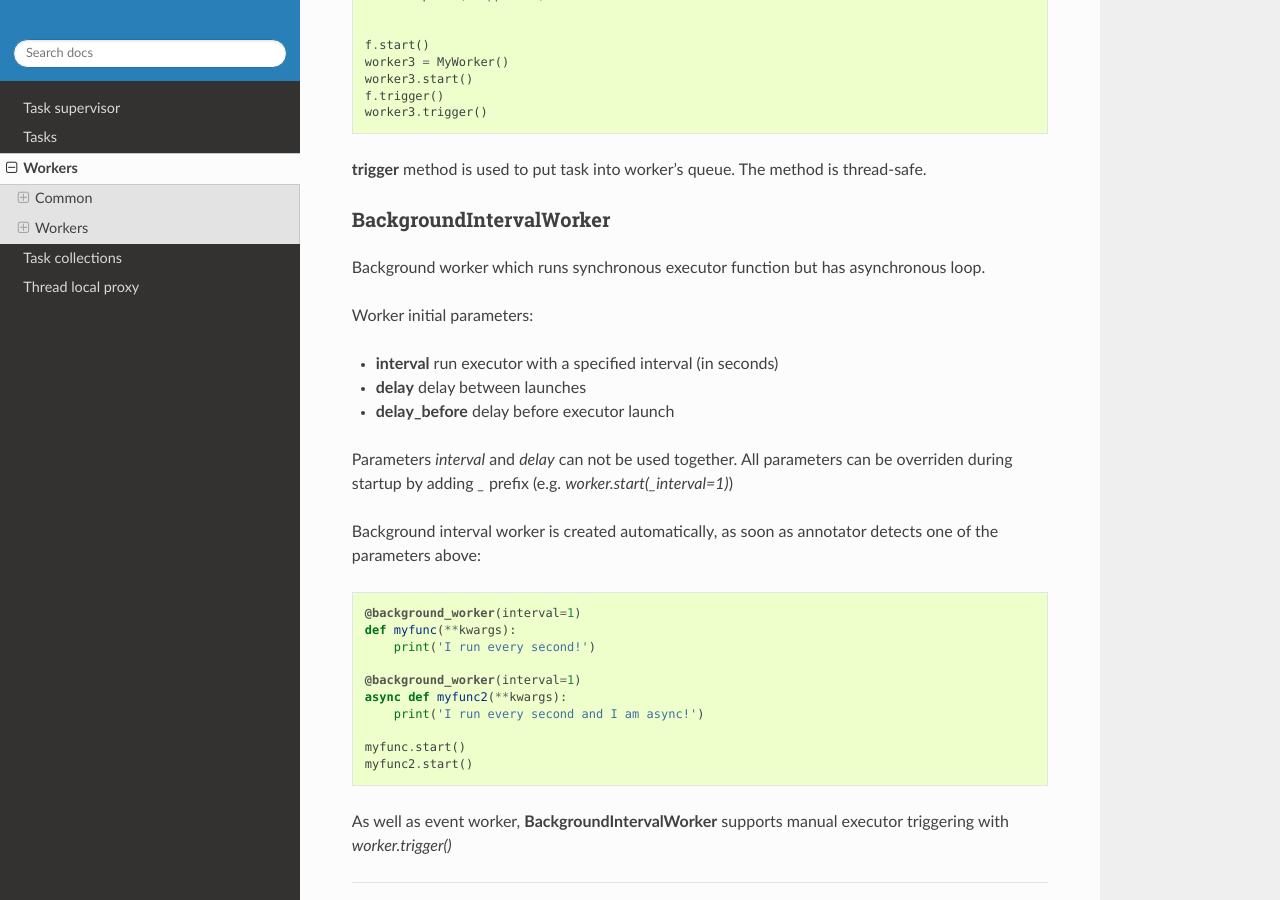
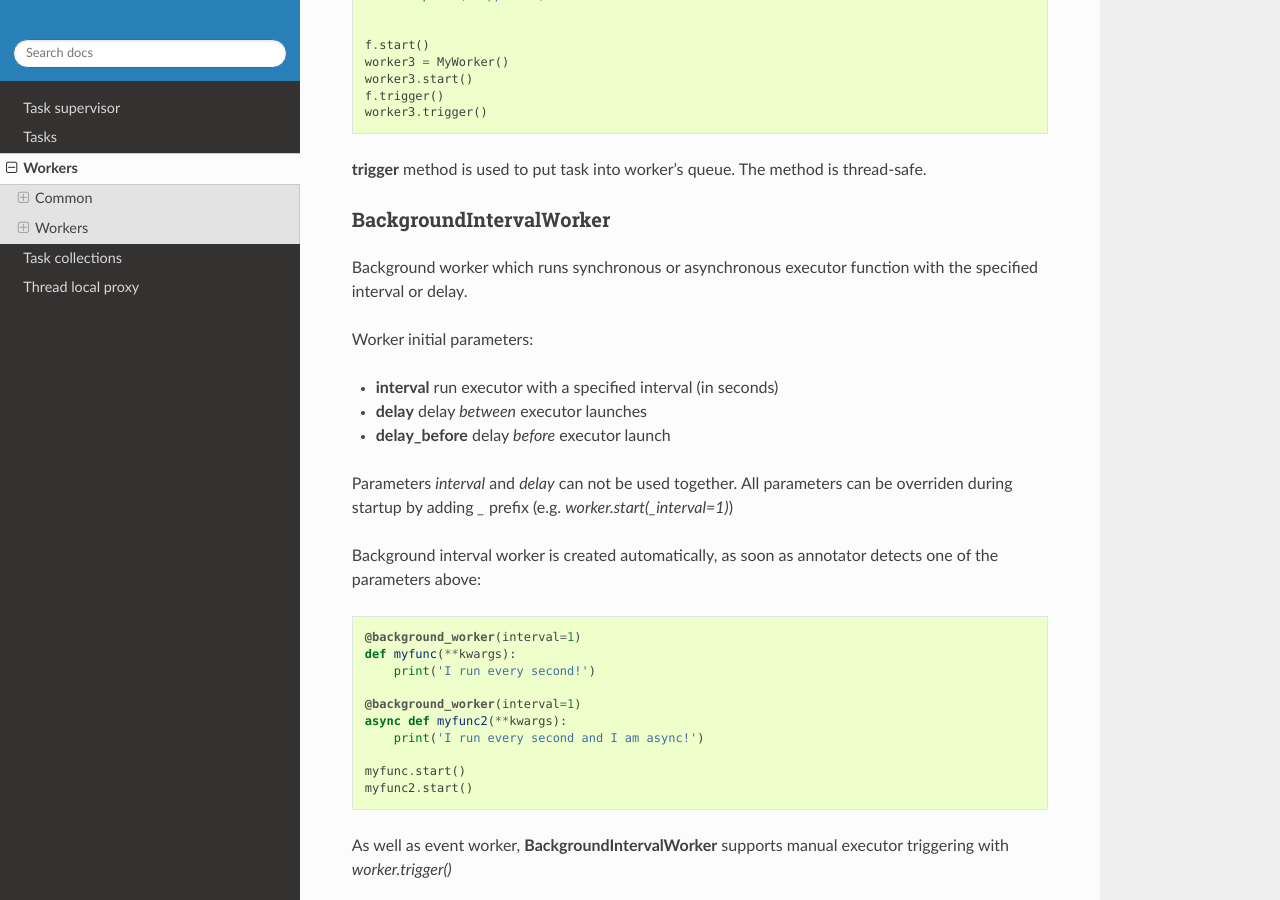
Before and after one commit to alttch/atasker, a Sphinx documentation site: the page built from doc/workers.rst, in a window 1280 px wide and 900 px high, scrolled down 5428 px. Built offline with Sphinx 7.4.7 and the Read the Docs theme 2.0.0, drawn with Linux system fonts in a browser that asks for light colours.

Commit message:
workers.rst

```diff
--- a/doc/workers.rst
+++ b/doc/workers.rst
@@ -292,14 +292,14 @@ thread-safe.
 BackgroundIntervalWorker
 ------------------------
 
-Background worker which runs synchronous executor function but has asynchronous
-loop.
+Background worker which runs synchronous or asynchronous executor function with
+the specified interval or delay.
 
 Worker initial parameters:
 
 * **interval** run executor with a specified interval (in seconds)
-* **delay** delay between launches
-* **delay_before** delay before executor launch
+* **delay** delay *between* executor launches
+* **delay_before** delay *before* executor launch
 
 Parameters *interval* and *delay* can not be used together. All parameters can
 be overriden during startup by adding *_* prefix (e.g.
```
